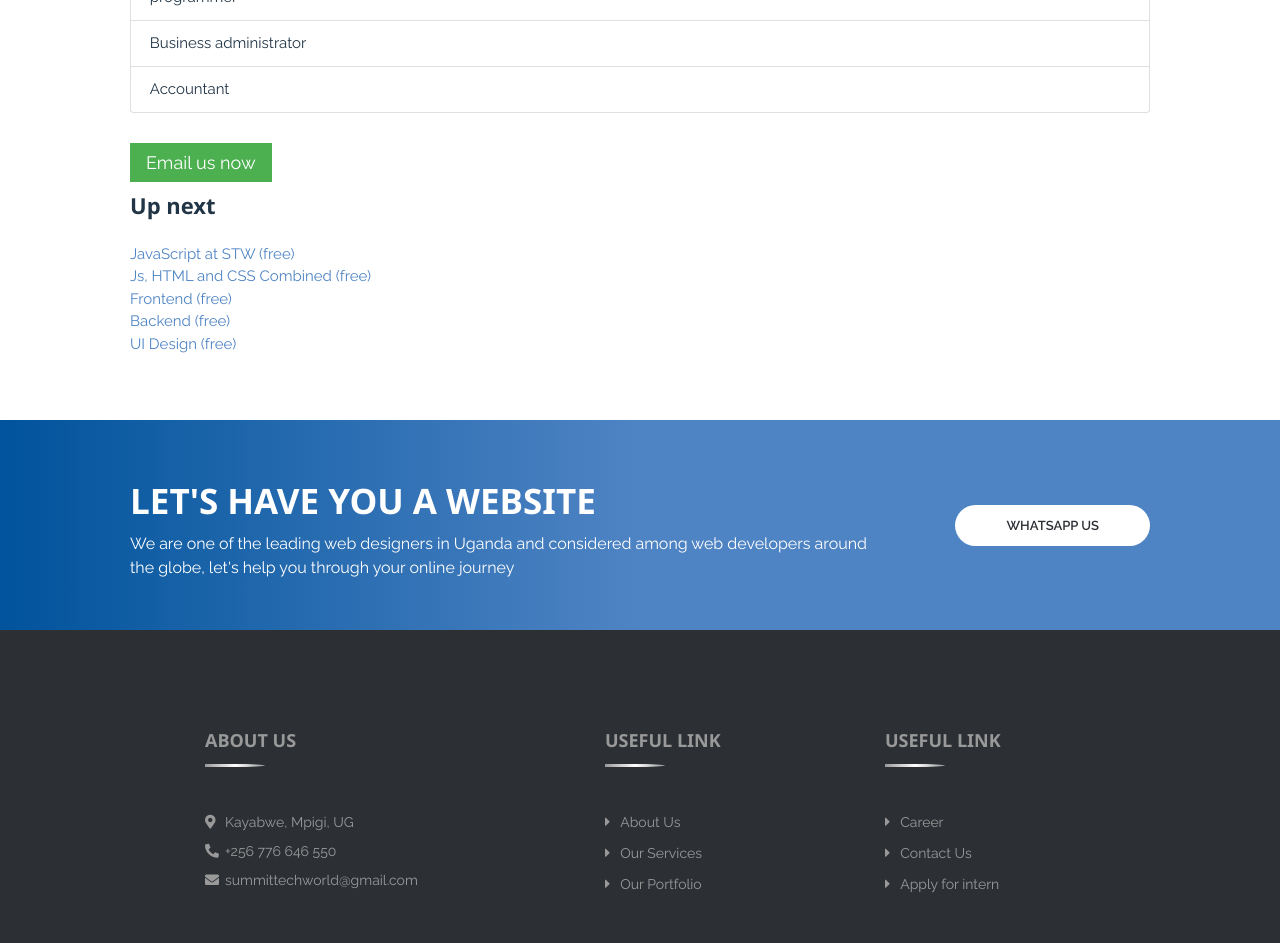
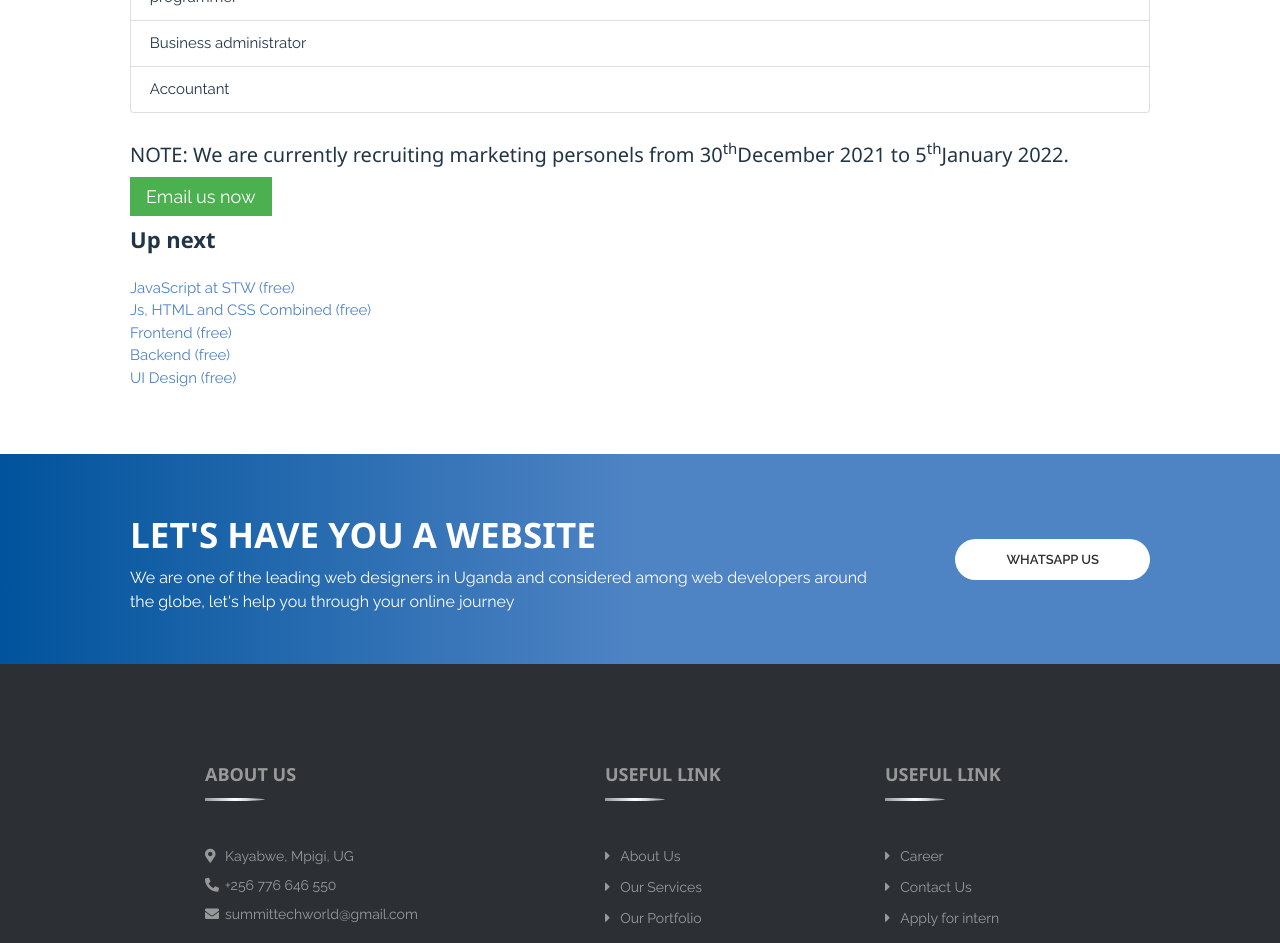
Before and after one commit to summitsmith/summittechworld, a plain HTML site: page single.html in a window 1280 px wide. Shown: the part 1700-2643 px from the top of the page. Drawn offline with nearby package versions, Linux system fonts and the light colour scheme; a script that the page names is missing; files whose address does not match are found by name.

Commit message:
Update single.html

```diff
--- a/single.html
+++ b/single.html
@@ -203,6 +203,7 @@
 
 
                                 </ul>
+                            <h4>NOTE: We are currently recruiting marketing personels from 30<sup>th</sup>December 2021 to 5<sup>th</sup>January 2022.</h4>
                                 <a href="mailto:summittechworld@gmail.com"><button  class="w3-btn w3-green w3-large">Email us now </button></a>
 
 
```
